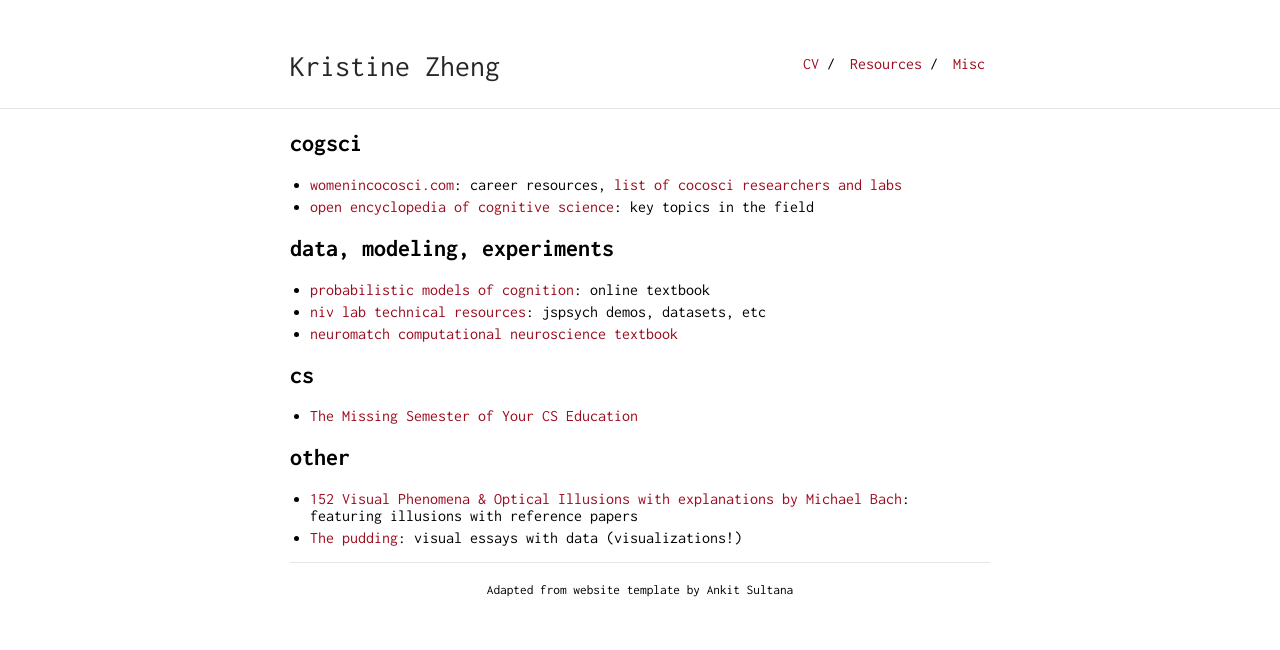
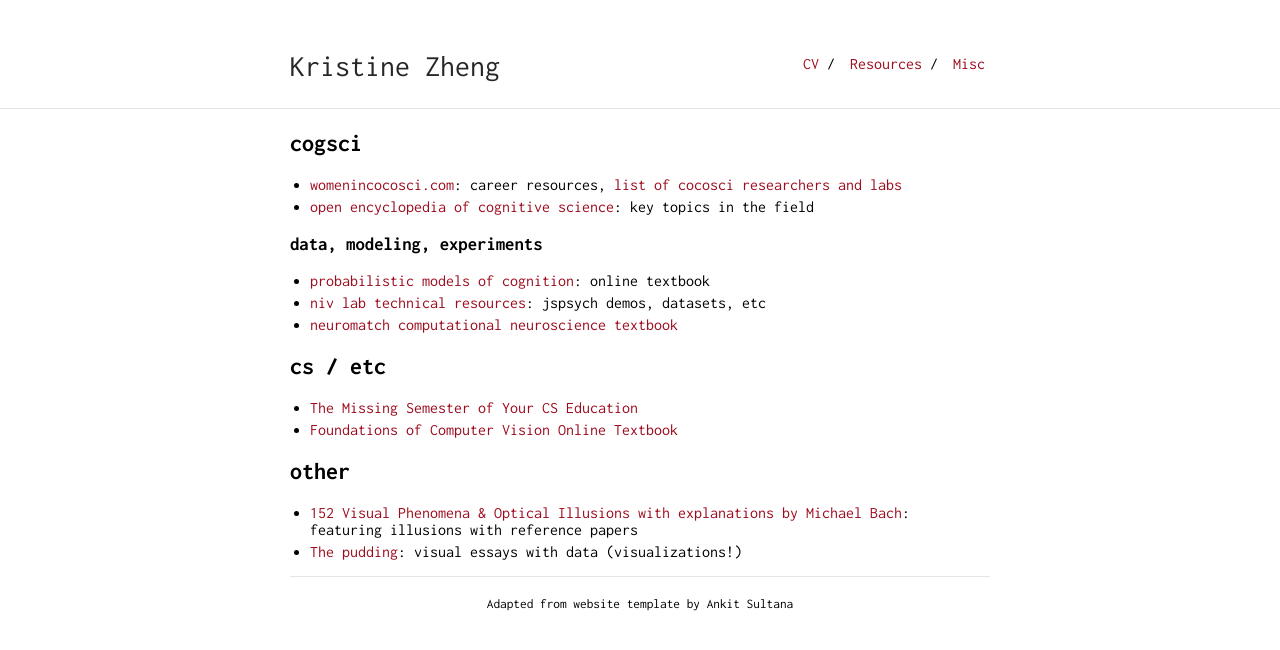
Before and after one commit to kristinezheng/kristinezheng.github.io, a Jekyll site: the page built from resources.md, in a window 1280 px wide. Shown: the top 650 px of the page. Built offline with Jekyll 4.4.1, drawn with Linux system fonts in a browser that asks for light colours; our own code applies the rules of GitHub Pages for plain Markdown files.

Commit message:
textbook

```diff
--- a/resources.md
+++ b/resources.md
@@ -3,13 +3,14 @@
 * [womenincocosci.com](https://womenincocosci.com/index.html): career resources, [list of cocosci researchers and labs](https://womenincocosci.com/cocosci.html)
 * [open encyclopedia of cognitive science](https://oecs.mit.edu/): key topics in the field
 
-## data, modeling, experiments
+### data, modeling, experiments
 * [probabilistic models of cognition](https://probmods.org/): online textbook
 * [niv lab technical resources](https://nivlab.github.io/): jspsych demos, datasets, etc
 * [neuromatch computational neuroscience textbook](https://compneuro.neuromatch.io/tutorials/intro.html)
 
-## cs
+## cs / etc
 * [The Missing Semester of Your CS Education](https://missing.csail.mit.edu/)
+* [Foundations of Computer Vision Online Textbook](https://visionbook.mit.edu/)
 
 ## other
 * [152 Visual Phenomena & Optical Illusions with explanations by Michael Bach](https://michaelbach.de/ot/): featuring illusions with reference papers
```
Also changed, not shown: 1 other file.
